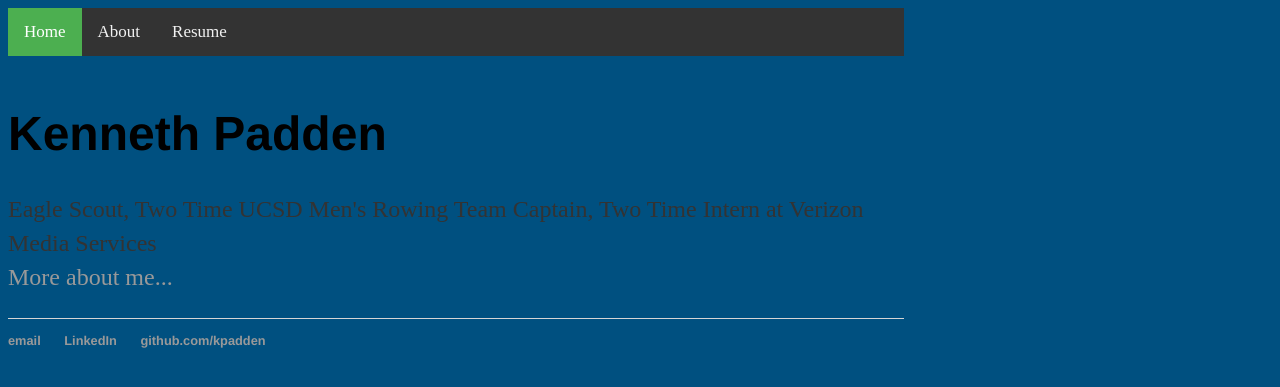
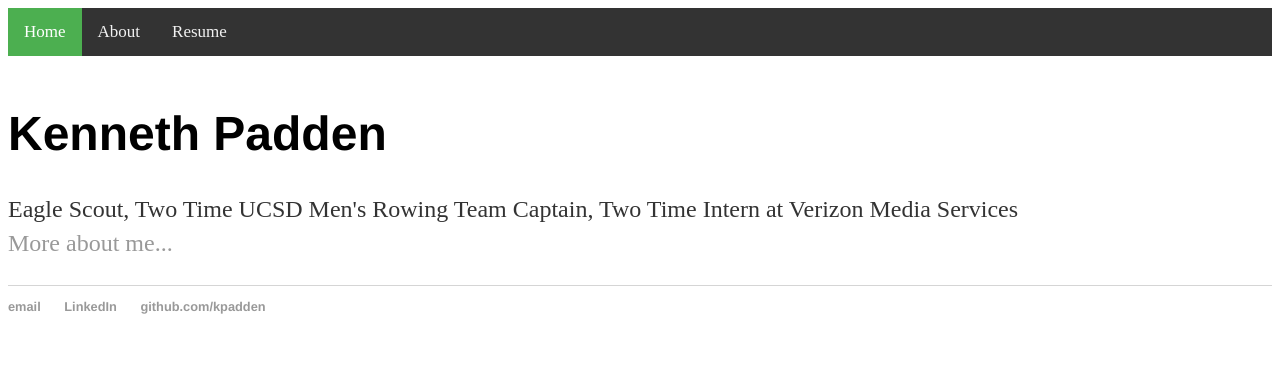
Before and after one commit to kpadden/kpadden.github.io, a Jekyll site: the page built from index.html, in a window 1280 px wide. Shown: the top 387 px of the page. Built offline with Jekyll 4.4.1, drawn with Linux system fonts in a browser that asks for light colours.

Commit message:
Update main.css

```diff
--- a/css/main.css
+++ b/css/main.css
@@ -1,6 +1,5 @@
 body {
-    width: 70%;
-    background-color: #005080;
+    /*background-color: #005080;*/
 }
 
 section {
```
